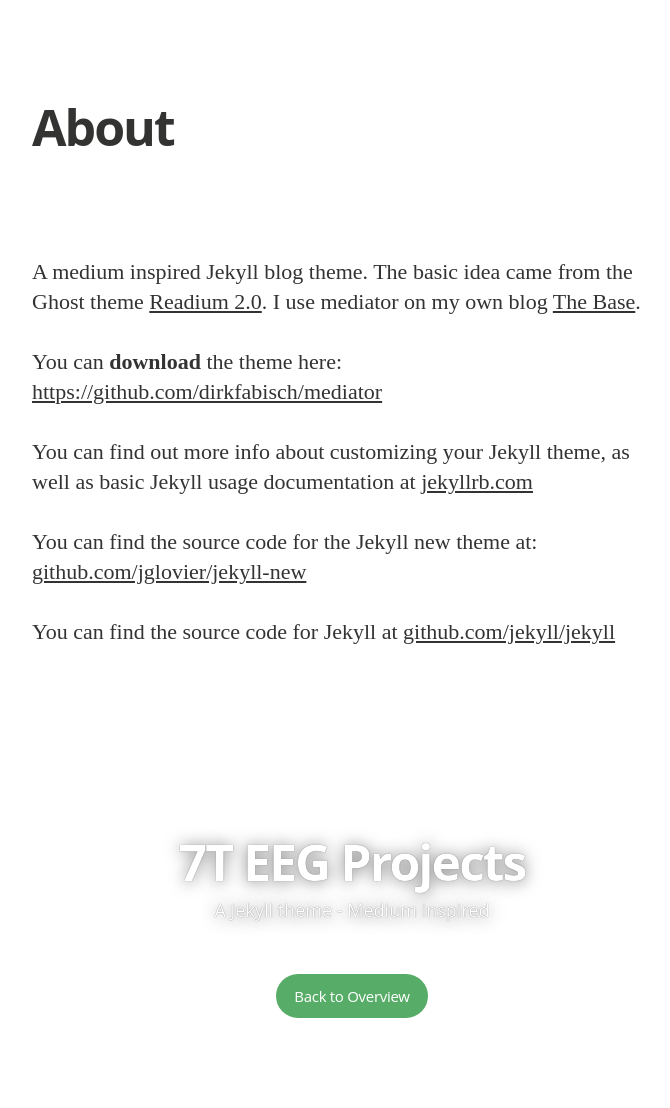
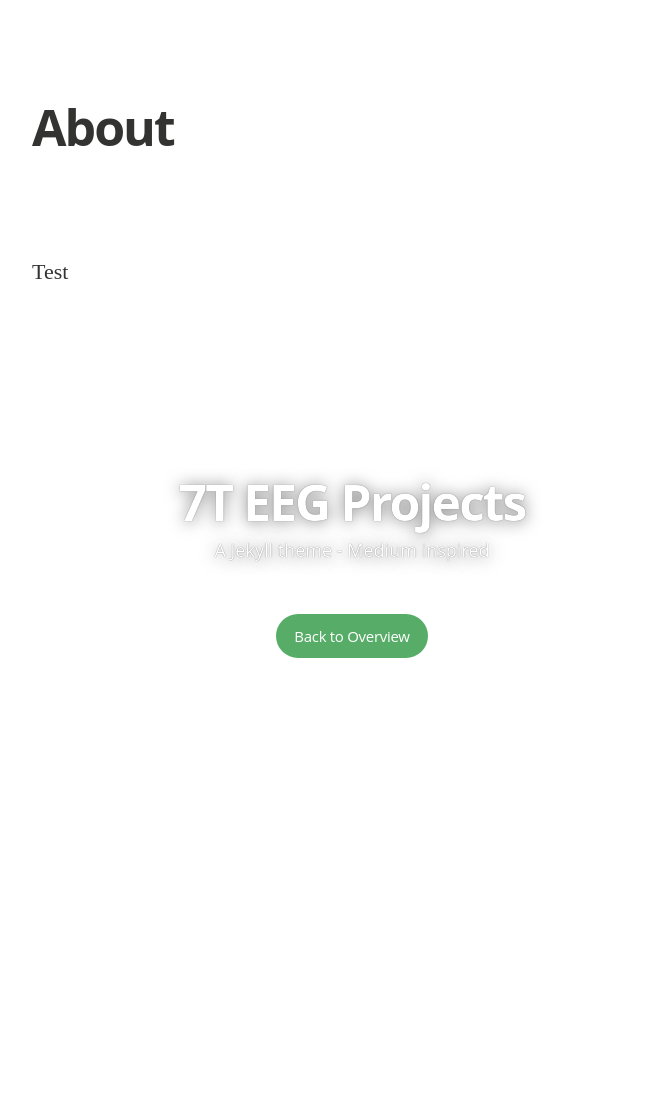
Before and after one commit to LabNeuroCogDevel/7T_EEG, a Jekyll site: the page built from docs/about.md, in a window 1280 px wide. Shown: the whole page, without its empty margins (288-958 px from the left). Built offline with Jekyll 4.4.1, drawn with Linux system fonts in a browser that asks for light colours; nearby versions of some CDN libraries; some web fonts are replaced; after the commit the page ends 900 px from its top, so only the background shows below that.

Commit message:
Update about.md

```diff
--- a/docs/about.md
+++ b/docs/about.md
@@ -1,17 +1,7 @@
 ---
 layout: page
 title: About
-permalink: /about/
+permalink: /7T_EEG/about/
 ---
 
-A medium inspired Jekyll blog theme. The basic idea came from the Ghost theme
-[Readium 2.0](http://www.svenread.com/readium-ghost-theme/). I use mediator on my own blog [The Base](blog.base68.com).
-
-You can **download** the theme here:
-[https://github.com/dirkfabisch/mediator](https://github.com/dirkfabisch/mediator)
-
-You can find out more info about customizing your Jekyll theme, as well as basic Jekyll usage documentation at [jekyllrb.com](http://jekyllrb.com/)
-
-You can find the source code for the Jekyll new theme at: [github.com/jglovier/jekyll-new](https://github.com/jglovier/jekyll-new)
-
-You can find the source code for Jekyll at [github.com/jekyll/jekyll](https://github.com/jekyll/jekyll)
+Test
```
